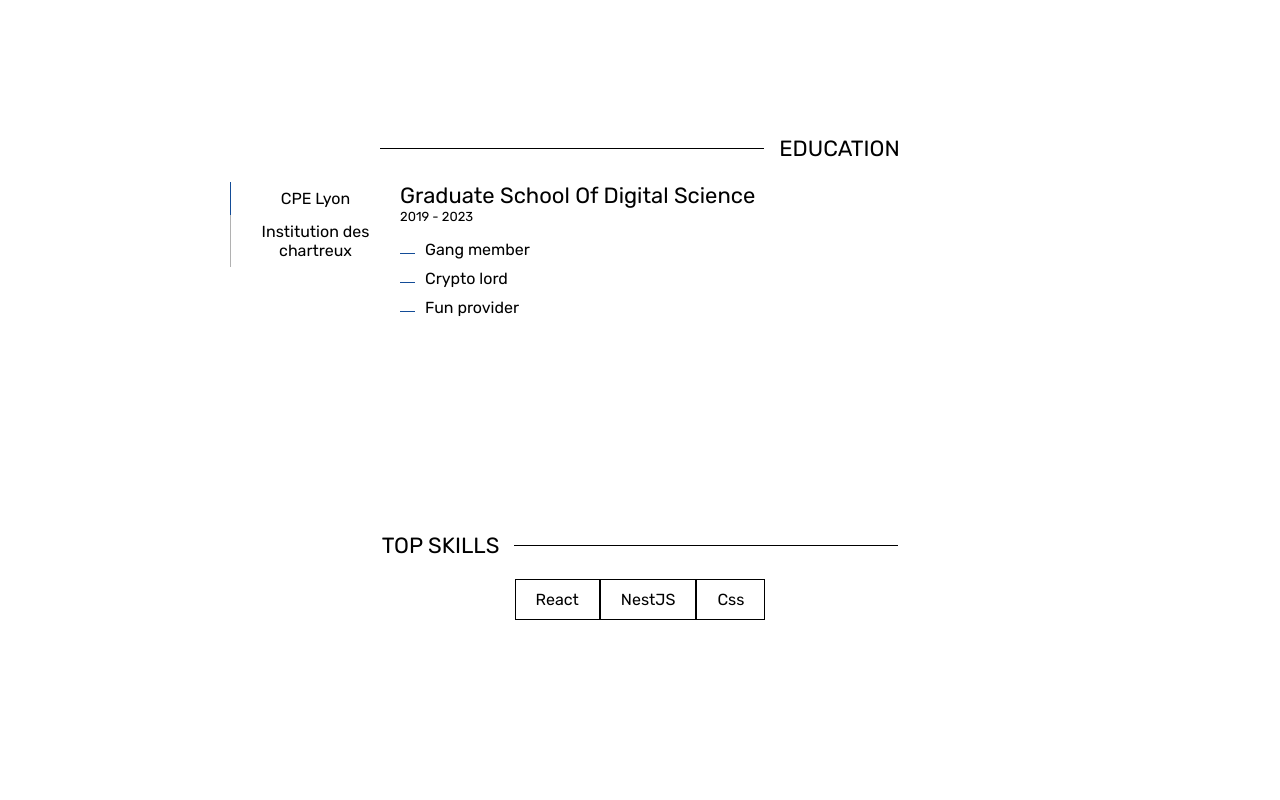
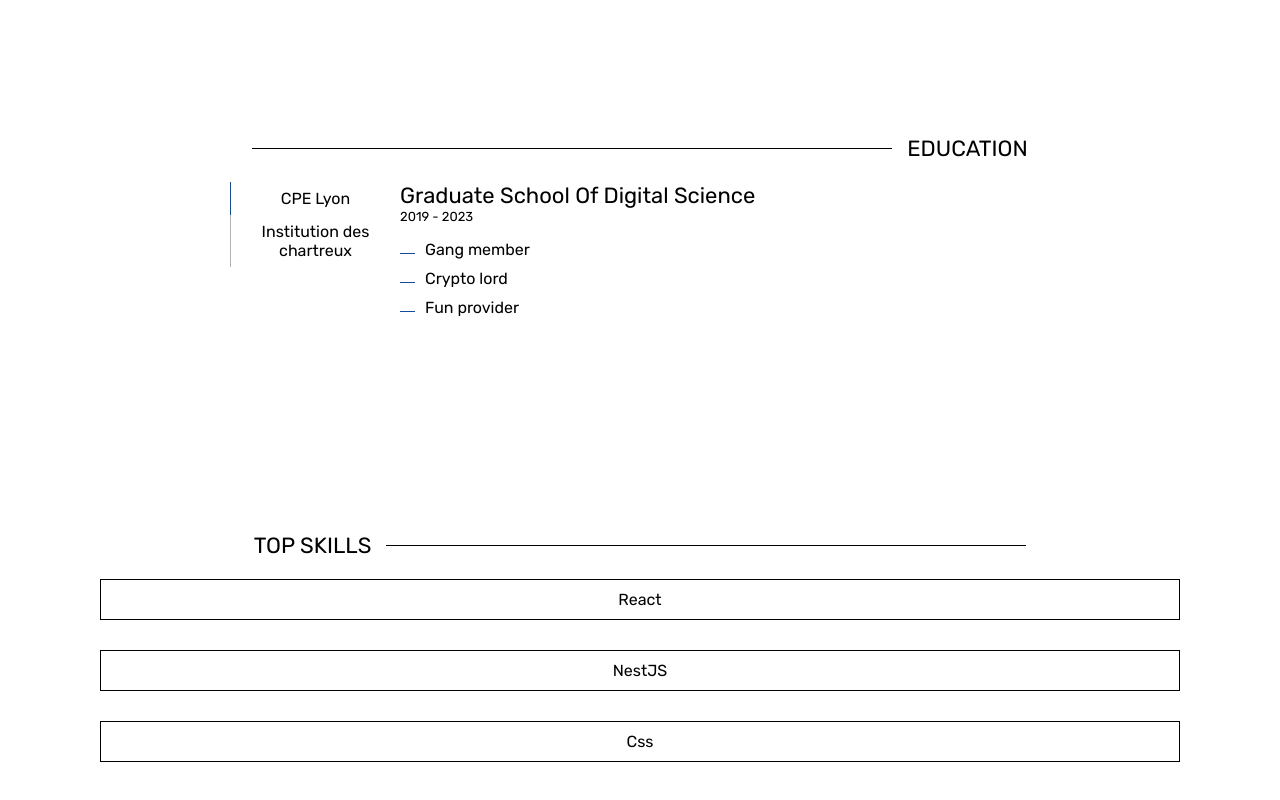
Before and after one commit to JulesFiliot/jules-filiot-front, a React (Create React App) app: page / in a window 1280 px wide. Shown: the part 1173-1973 px from the top of the page. Built offline with nearby package versions, Linux system fonts and the light colour scheme.

Commit message:
[WIP] ButtonsList

```diff
--- a/src/components/ButtonsList.jsx
+++ b/src/components/ButtonsList.jsx
@@ -1,13 +1,23 @@
 import React from 'react';
 import PropTypes from 'prop-types';
 import '../styles/buttonsList.scss';
-import Button from './UI/Button';
+import ExtendedButton from './UI/ExtendedButton';
 
-function ButtonsList({ data }) {
+function ButtonsList({
+  data, uppercase, lowercase, capitalize, onClick,
+}) {
   return (
-    <div className="buttonListContainer">
-      {data.map(({ id, title }) => (
-        <Button key={id} label={title} capitalize />
+    <div className="buttonsListContainer">
+      {data.map(({ id, title, details }) => (
+        <ExtendedButton
+          key={id}
+          label={title}
+          text={details}
+          capitalize={capitalize}
+          uppercase={uppercase}
+          lowercase={lowercase}
+          onClick={onClick}
+        />
       ))}
     </div>
   );
@@ -19,6 +29,16 @@ ButtonsList.propTypes = {
     title: PropTypes.string,
     details: PropTypes.string,
   })).isRequired,
+  uppercase: PropTypes.bool,
+  lowercase: PropTypes.bool,
+  capitalize: PropTypes.bool,
+  onClick: PropTypes.func,
+};
+ButtonsList.defaultProps = {
+  uppercase: false,
+  lowercase: false,
+  capitalize: false,
+  onClick: null,
 };
 
 export default ButtonsList;
--- a/src/components/Home.jsx
+++ b/src/components/Home.jsx
@@ -51,11 +51,13 @@ function Home() {
         </div>
         <div className="section">
           <SmallTitle text={t('home.resume.topSkills')} marginBottom={20} left />
-          <ButtonsList data={[
-            { id: 1, title: 'React', details: 'Refined react skills for over a year and a half' },
-            { id: 2, title: 'NestJS', details: 'Refined nestjs skills for over a year and a half' },
-            { id: 3, title: 'css', details: 'Strong css knowledge with a many hours of experience. This text is very long for no reason, I just want to test my component so I have to write a very very veryyyyy long description to see how it behaves' },
-          ]}
+          <ButtonsList
+            capitalize
+            data={[
+              { id: 1, title: 'React', details: 'Refined react skills for over a year and a half' },
+              { id: 2, title: 'NestJS', details: 'Refined nestjs skills for over a year and a half Strong css knowledge with a many hours of experience. This text is very long for no reason, I just want to test my component so I have to write a very very veryyyyy long description to see how it behaves' },
+              { id: 3, title: 'css', details: 'Strong css knowledge with a many hours of experience. This text is very long for no reason, I just want to test my component so I have to write a very very veryyyyy long description to see how it behaves' },
+            ]}
           />
         </div>
 
--- a/src/components/UI/Button.jsx
+++ b/src/components/UI/Button.jsx
@@ -3,12 +3,13 @@ import PropTypes from 'prop-types';
 import '../../styles/UI/button.scss';
 
 function Button({
-  label, uppercase, lowercase, capitalize, onClick,
+  label, uppercase, lowercase, capitalize, onClick, onBlur,
 }) {
   return (
     <button
       className={`defaultButton${uppercase ? ' uppercase' : ''}${lowercase ? ' lowercase' : ''}${capitalize ? ' capitalize' : ''}`}
-      onClick={onClick}
+      onMouseDown={onClick}
+      onBlur={onBlur}
       type="button"
     >
       {label}
@@ -22,12 +23,14 @@ Button.propTypes = {
   lowercase: PropTypes.bool,
   capitalize: PropTypes.bool,
   onClick: PropTypes.func,
+  onBlur: PropTypes.func,
 };
 Button.defaultProps = {
   uppercase: false,
   lowercase: false,
   capitalize: false,
   onClick: null,
+  onBlur: null,
 };
 
 export default Button;
--- /dev/null
+++ b/src/components/UI/ExtendedButton.jsx
@@ -0,0 +1,48 @@
+import React, { useState } from 'react';
+import PropTypes from 'prop-types';
+import '../../styles/UI/extendedButton.scss';
+import Button from './Button';
+
+function ExtendedButton({
+  label, text, uppercase, lowercase, capitalize, onClick,
+}) {
+  const [showText, setShowText] = useState(false);
+
+  return (
+    <div className="extendedButtonContainer">
+      <Button
+        label={label}
+        uppercase={uppercase}
+        lowercase={lowercase}
+        capitalize={capitalize}
+        onClick={() => {
+          setShowText(!showText);
+          if (onClick) onClick();
+        }}
+        onBlur={() => setShowText(false)}
+      />
+      <div
+        className={`textContainer${showText ? ' displayed' : ''}`}
+      >
+        {text}
+      </div>
+    </div>
+  );
+}
+
+ExtendedButton.propTypes = {
+  label: PropTypes.string.isRequired,
+  text: PropTypes.string.isRequired,
+  uppercase: PropTypes.bool,
+  lowercase: PropTypes.bool,
+  capitalize: PropTypes.bool,
+  onClick: PropTypes.func,
+};
+ExtendedButton.defaultProps = {
+  uppercase: false,
+  lowercase: false,
+  capitalize: false,
+  onClick: null,
+};
+
+export default ExtendedButton;
--- /dev/null
+++ b/src/styles/UI/extendedButton.scss
@@ -0,0 +1,18 @@
+.extendedButtonContainer {
+  display: flex;
+  flex-direction: column;
+  width: 100%;
+  overflow: hidden;
+
+  .textContainer {
+    width: 100%;
+    margin-top: 10px;
+    max-height: 0px;
+    transition: max-height 0.5s ease-out;
+
+    &.displayed {
+      max-height: 500px;
+      transition: max-height 1s ease-in;
+    }
+  }
+}
--- a/src/styles/UI/smallTitle.scss
+++ b/src/styles/UI/smallTitle.scss
@@ -15,10 +15,11 @@
   .line {
     display: none;
     height: 1px;
-    width: 30vw;
+    width: 50vw;
   }
   .text {
     width: auto;
+    white-space: nowrap;
     text-align: center;
     text-transform: uppercase;
     font-family: $font-regular;
--- a/src/styles/buttonsList.scss
+++ b/src/styles/buttonsList.scss
@@ -0,0 +1,6 @@
+.buttonsListContainer {
+  display: flex;
+  flex-direction: column;
+  width: 100%;
+  row-gap: 20px;
+}
```
